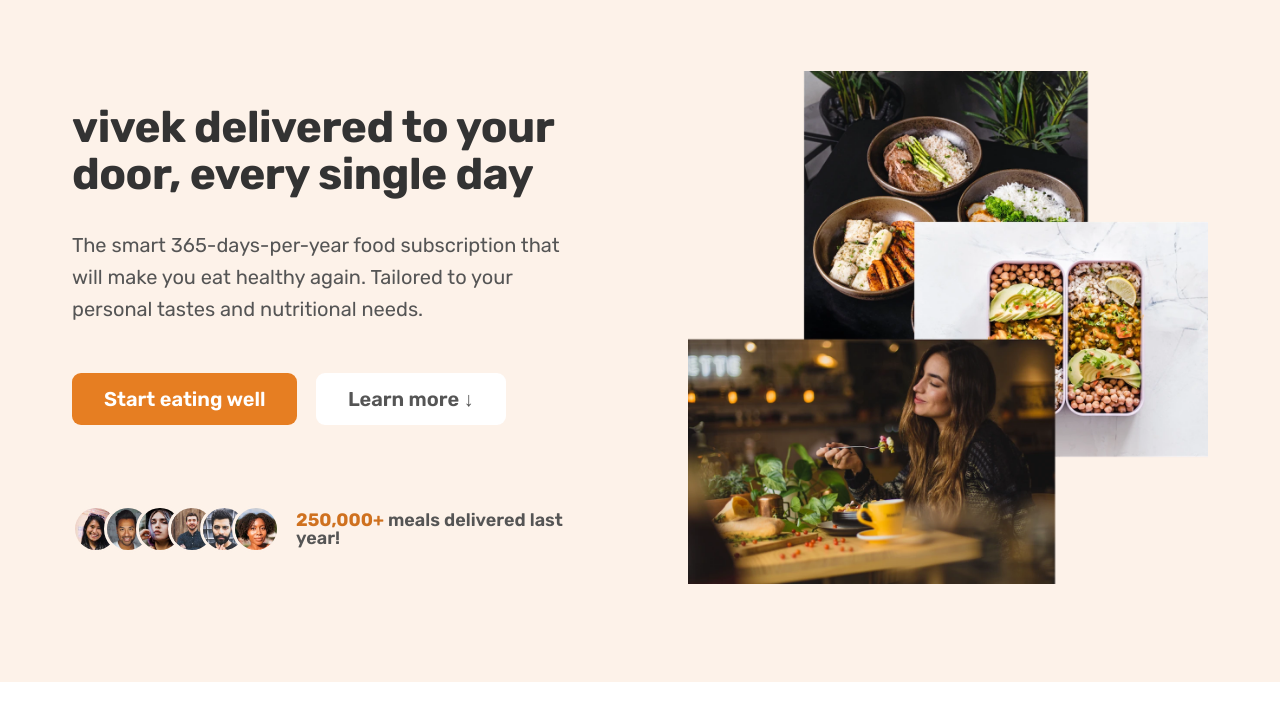
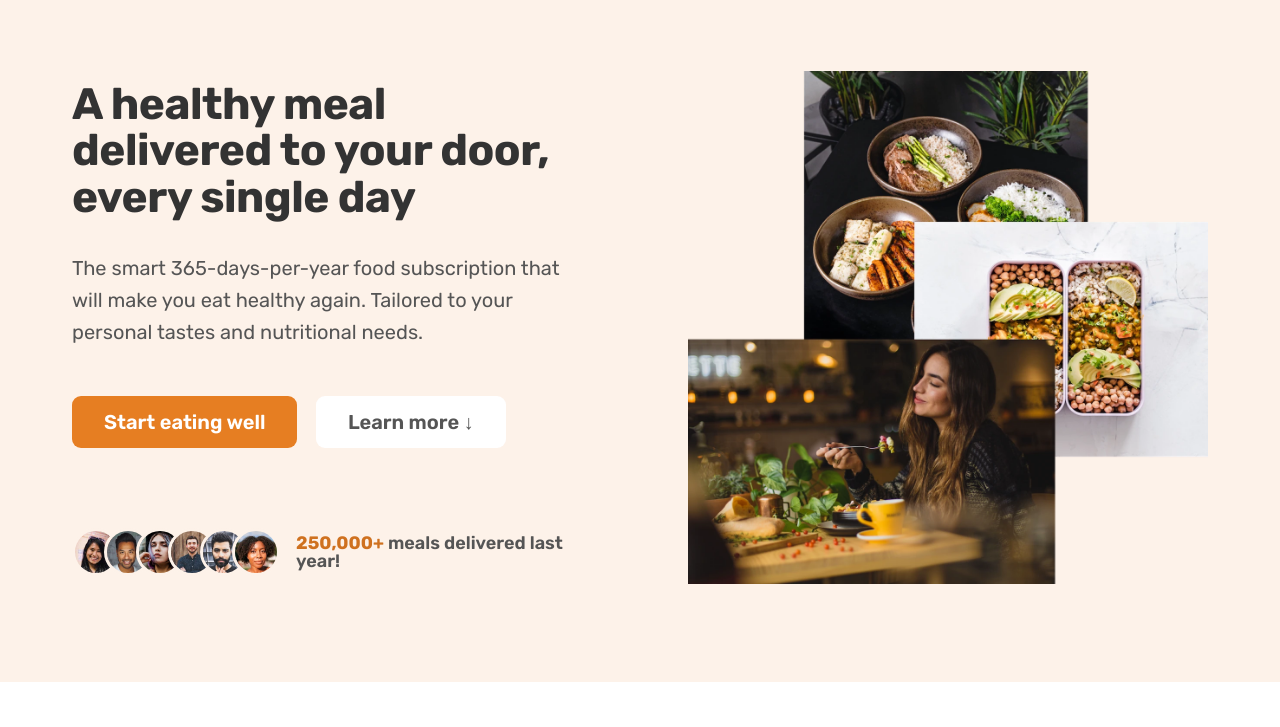
Before and after one commit to darshil-anghan/tasty-bite-food, a plain HTML site: page index.html in a window 1280 px wide. Shown: the part 73-800 px from the top of the page. Drawn offline with nearby package versions, Linux system fonts and the light colour scheme; some packages are replaced by stand-ins of ours; a script that the page names is missing.

Commit message:
Update index.html

```diff
--- a/index.html
+++ b/index.html
@@ -69,7 +69,7 @@
         <div class="hero">
           <div class="hero-text-box">
             <h1 class="heading-primary">
-            vivek  delivered to your door, every single day
+             A healthy meal delivered to your door, every single day
             </h1>
             <p class="hero-description">
               The smart 365-days-per-year food subscription that will make you
```
